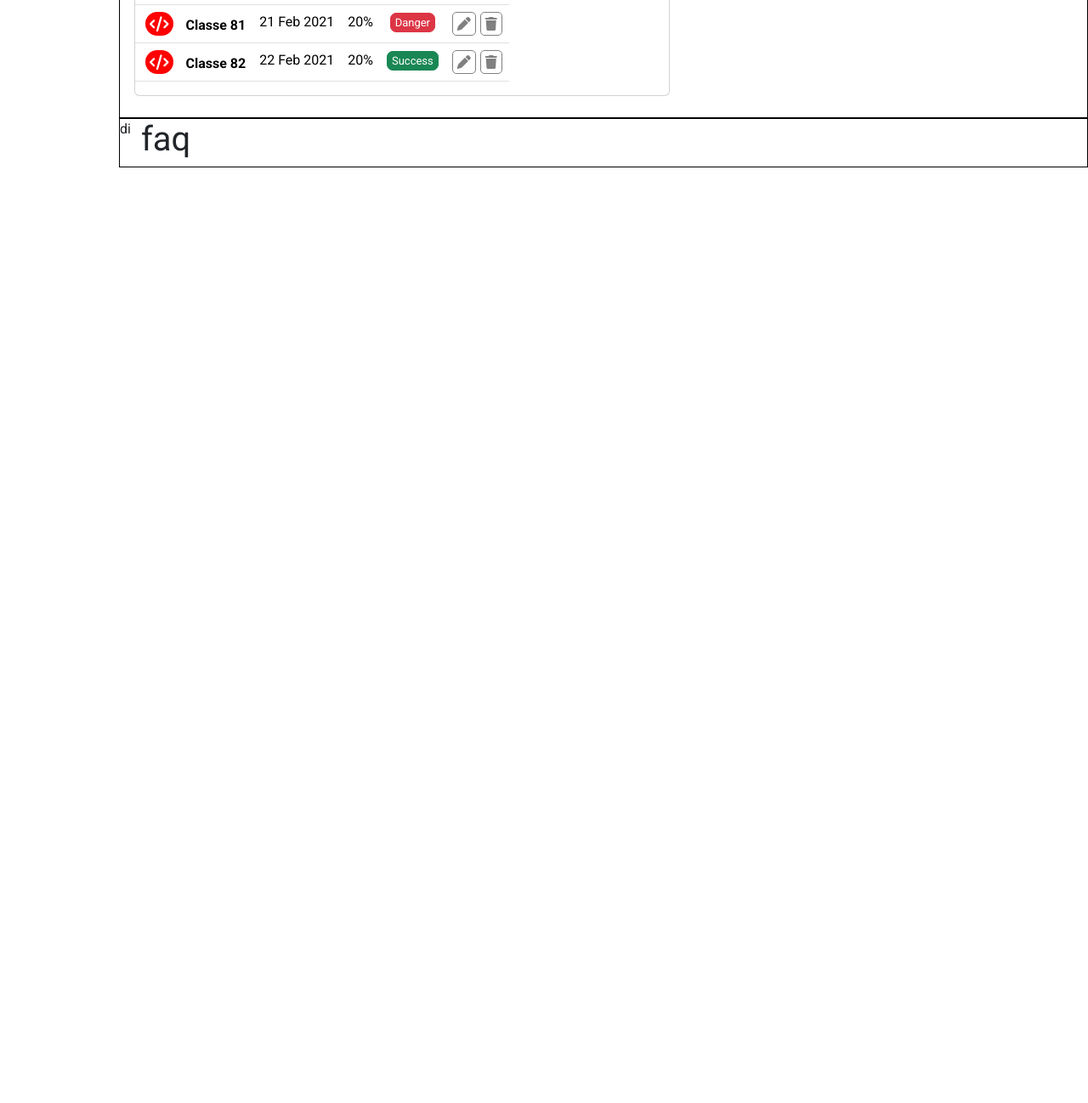
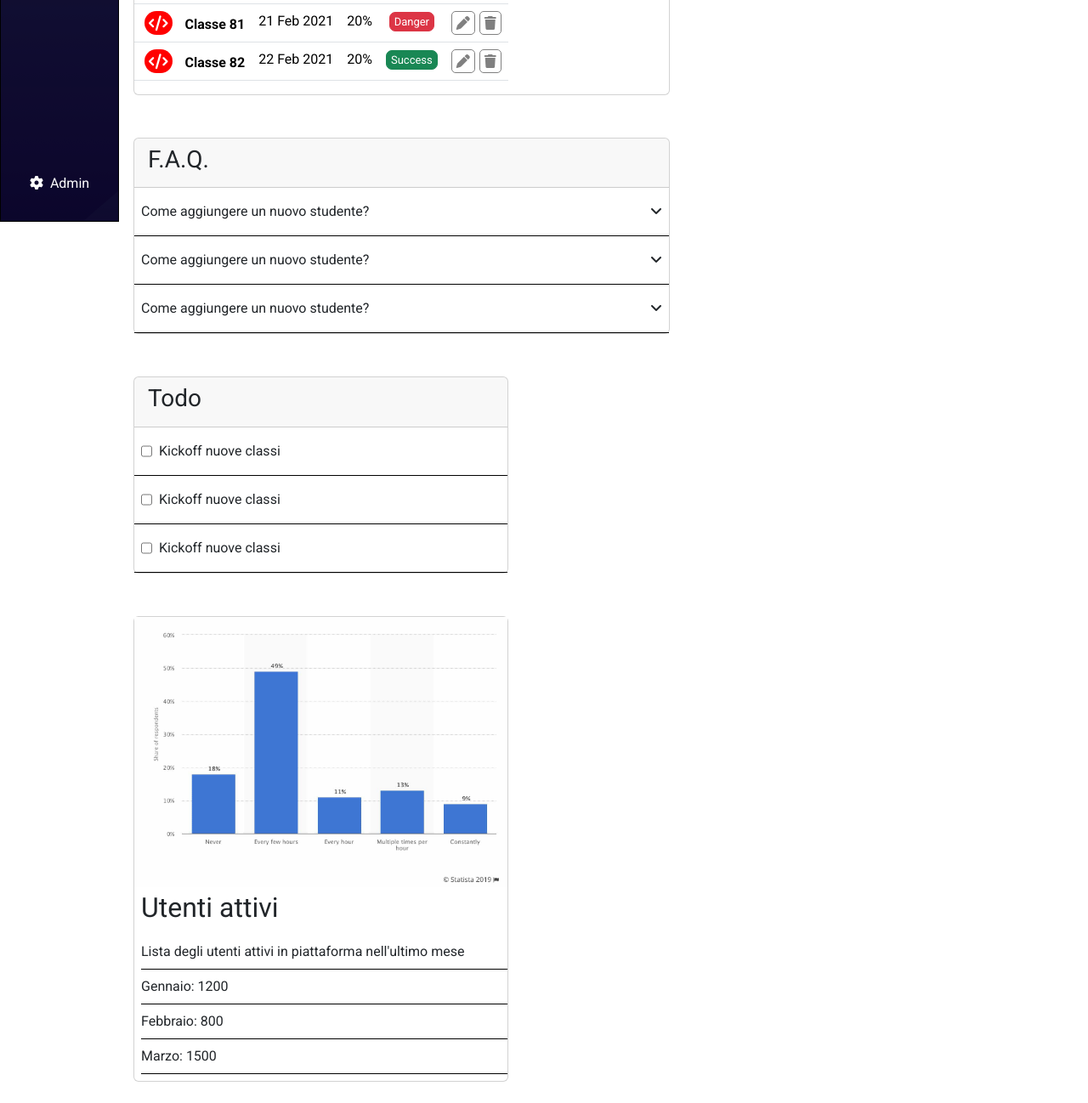
Before and after one commit to Fradala/html-css-bootstrap-dashboard, a plain HTML site: page index.html in a window 1280 px wide. Shown: the part 539-1837 px from the top of the page at 85% size. Before the commit the page ends 800 px from the top, so only its background shows below. Drawn offline with nearby package versions, Linux system fonts and the light colour scheme.

Commit message:
inserito sfondo alla sidebar

```diff
--- a/index.html
+++ b/index.html
@@ -206,7 +206,9 @@
 
 
                         </div>
-                        <div class="col-12 col-lg-5">
+                    </div>
+                    <div class="row">
+                        <div class="col-12 col-lg-7">
                             <div class="card">
                                 <div class="card-header">
                                     <h1 class="fs-3 text">F.A.Q.</h1>
@@ -229,9 +231,39 @@
                 </div>
                 <div class="container-fluid">
                     <div class="row">
-                       di
                         <div class="col-12 col-lg-5">
-                            <h1>faq</h1>
+                            <div class="card">
+                                <div class="card-header">
+                                    <h1 class="fs-3 tesxt">Todo</h1>
+                                </div>
+                                <div class="d-flex border-bottom border-black">
+                                    <input class="ms-2" type="checkbox" name="" id="">
+                                    <p class="ms-2 mt-3">Kickoff nuove classi</p>
+                                </div>
+                                <div class="d-flex border-bottom border-black">
+                                    <input class="ms-2" type="checkbox" name="" id="">
+                                    <p class="ms-2 mt-3">Kickoff nuove classi</p>
+                                </div>
+                                <div class="d-flex border-bottom border-black">
+                                    <input class="ms-2" type="checkbox" name="" id="">
+                                    <p class="ms-2 mt-3">Kickoff nuove classi</p>
+                                </div>
+
+                            </div>
+                        </div>
+                    </div>
+                    <div class="row">
+                        <div class="col-12 col-lg-5">
+                            <div class="card">
+                                <img src="./img/stats.jpeg" alt="statistiche ">
+                                <p class="ms-2 fs-2 text">Utenti attivi</p>
+                                <p class="border-bottom border-black ms-2 mb-2 pb-2">Lista degli utenti attivi in piattaforma nell'ultimo mese</p>
+                                <div>
+                                    <p class="border-bottom border-black ms-2 mb-2 pb-2">Gennaio: 1200</p>
+                                    <p class="border-bottom border-black ms-2 mb-2 pb-2">Febbraio: 800</p>
+                                    <p class="border-bottom border-black ms-2 mb-2 pb-2">Marzo: 1500</p>
+                                </div>
+                            </div>
                         </div>
                     </div>
                 </div>
--- a/style/style.css
+++ b/style/style.css
@@ -40,14 +40,15 @@ body{
 
 
 .barra-laterale{
-    height: calc(100% - 60px);
+    height: calc(100vh - 60px);
     width: 60px;
     border: 1px solid black;
     position: absolute;
     left: 0px;
     top: 0px;
     bottom: 0px;
-    background-color: rgb(20, 20, 238);
+    background-image:url(../img/sidebar-bg.png) ;
+    background-color: rgb(10, 4, 42);
     color: white;
 }
 .testo-pc{
@@ -75,7 +76,6 @@ body{
 #main-content .container-fluid{
     width: calc(100% - 60px);
     margin-left: 60px;
-    border: 1px solid black;
 
 }
 
```
Also changed, not shown: 2 other files.
